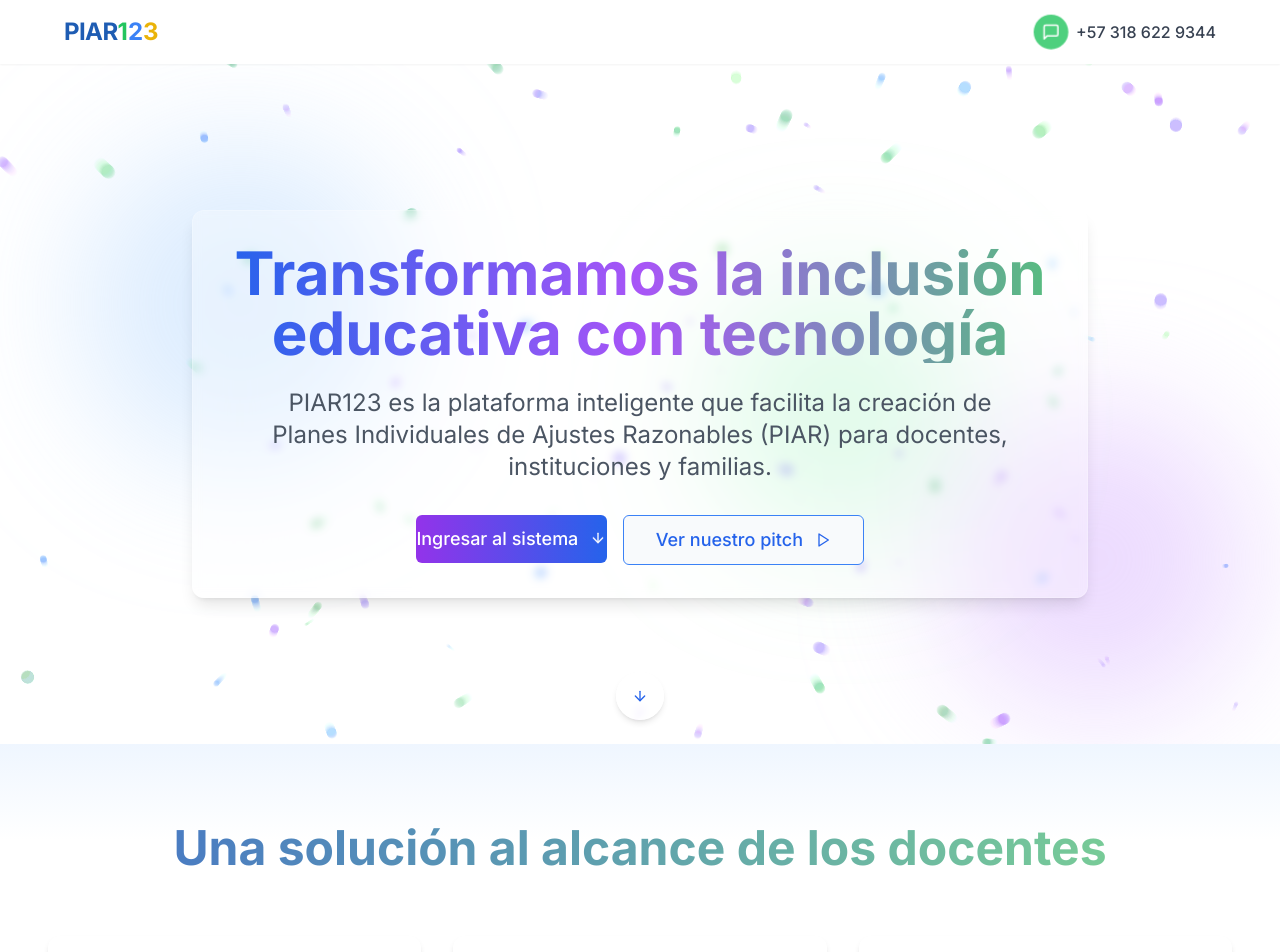
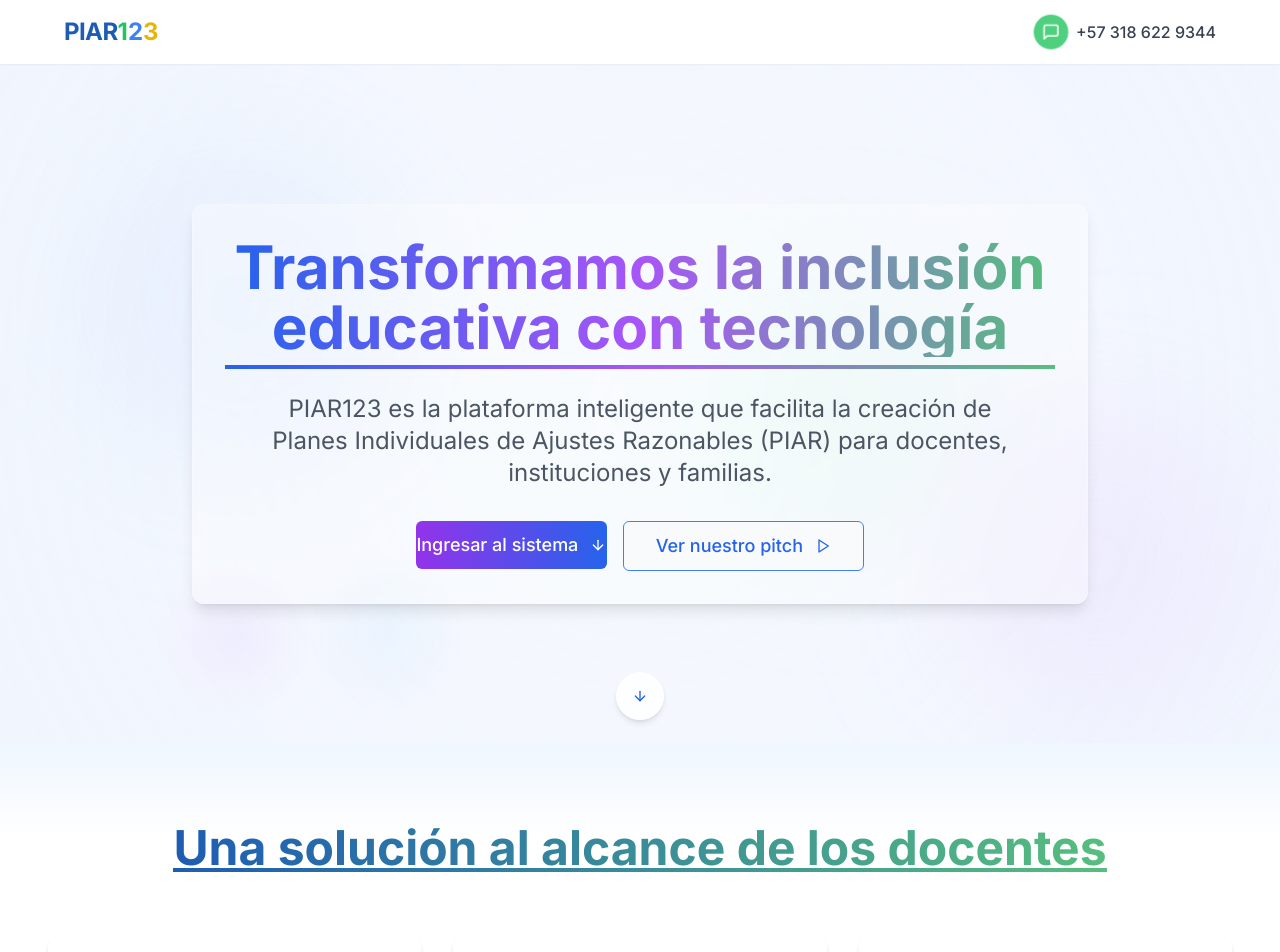
Before and after one commit to victormanueljordan/piar-wizard-colombia, a React (Vite) app: page / in a window 1280 px wide. Shown: the top 952 px of the page. Built offline with nearby package versions, Linux system fonts and the light colour scheme.

Commit message:
Refactor: Improve landing page visuals
- Remove animations from titles.
- Implement a new background alternative.
- Add co-founders' photos.

```diff
--- a/src/components/landing/CoFoundersSection.tsx
+++ b/src/components/landing/CoFoundersSection.tsx
@@ -23,11 +23,11 @@ const CoFoundersSection = () => {
             <div className="relative">
               <div className="absolute -inset-1 bg-gradient-to-r from-blue-400 to-piar-green rounded-full opacity-75 blur-sm"></div>
               <Avatar className="h-32 w-32 border-4 border-white shadow-lg mb-6 relative z-10">
-                <AvatarImage src="/placeholder.svg" alt="Martha Gómez" />
+                <AvatarImage src="/lovable-uploads/479f3d34-d04f-4ed0-a5f9-a28acb545208.png" alt="Martha Gómez" />
                 <AvatarFallback className="bg-piar-blue text-white text-2xl">MG</AvatarFallback>
               </Avatar>
             </div>
-            <h3 className="text-2xl font-bold text-gray-800 mb-1 text-center">Martha Liliana Gómez Gaviria</h3>
+            <h3 className="text-2xl font-bold text-gray-800 mb-1">Martha Liliana Gómez Gaviria</h3>
             <p className="text-piar-blue font-medium mb-4 text-center">Cofundadora</p>
             <p className="text-center text-gray-600 mb-6">
               Licenciada en Ciencias Naturales con amplia experiencia docente, comprometida con la inclusión y la innovación educativa.
@@ -48,11 +48,11 @@ const CoFoundersSection = () => {
             <div className="relative">
               <div className="absolute -inset-1 bg-gradient-to-r from-piar-blue to-piar-green rounded-full opacity-75 blur-sm"></div>
               <Avatar className="h-32 w-32 border-4 border-white shadow-lg mb-6 relative z-10">
-                <AvatarImage src="/placeholder.svg" alt="Victor Jordan" />
+                <AvatarImage src="/lovable-uploads/0387a12f-c093-4e6a-9e2b-18defa8eeb90.png" alt="Victor Jordan" />
                 <AvatarFallback className="bg-piar-green text-white text-2xl">VJ</AvatarFallback>
               </Avatar>
             </div>
-            <h3 className="text-2xl font-bold text-gray-800 mb-1 text-center">Víctor Manuel Jordán Beghelli</h3>
+            <h3 className="text-2xl font-bold text-gray-800 mb-1">Víctor Manuel Jordán Beghelli</h3>
             <p className="text-piar-green font-medium mb-4 text-center">Cofundador y líder tecnológico</p>
             <p className="text-center text-gray-600 mb-6">
               Ingeniero experto en soluciones de información para la industria, con enfoque en inteligencia artificial y automatización educativa.
--- a/src/components/landing/HeroSection.tsx
+++ b/src/components/landing/HeroSection.tsx
@@ -11,18 +11,26 @@ interface HeroSectionProps {
 const HeroSection = ({ scrollToLogin, scrollToProblem, scrollToVideo }: HeroSectionProps) => {
   return (
     <section className="relative min-h-[85vh] py-12 flex items-center overflow-hidden">
-      {/* Animated dots background */}
+      {/* Subtle light effects in background */}
       <div className="absolute inset-0 -z-10">
-        <div className="absolute top-20 left-20 w-80 h-80 bg-blue-300 rounded-full mix-blend-multiply filter blur-3xl opacity-20 animate-pulse"></div>
-        <div className="absolute bottom-10 right-10 w-72 h-72 bg-purple-300 rounded-full mix-blend-multiply filter blur-3xl opacity-30 animate-pulse delay-700"></div>
-        <div className="absolute top-1/3 right-1/4 w-60 h-60 bg-green-300 rounded-full mix-blend-multiply filter blur-3xl opacity-20 animate-pulse delay-1000"></div>
+        <div className="absolute top-20 left-20 w-80 h-80 bg-blue-300 rounded-full mix-blend-multiply filter blur-3xl opacity-10"></div>
+        <div className="absolute bottom-10 right-10 w-72 h-72 bg-purple-300 rounded-full mix-blend-multiply filter blur-3xl opacity-15"></div>
+        <div className="absolute top-1/3 right-1/4 w-60 h-60 bg-green-300 rounded-full mix-blend-multiply filter blur-3xl opacity-10"></div>
       </div>
 
       <div className="container mx-auto px-4 z-10">
         <div className="max-w-4xl mx-auto backdrop-blur-sm bg-white/30 p-8 rounded-xl shadow-lg border border-white/20">
           <div className="text-center space-y-6 mb-8">
-            <h1 className="text-4xl md:text-5xl lg:text-6xl font-bold text-gray-800 leading-tight bg-clip-text text-transparent bg-gradient-to-r from-blue-600 via-purple-500 to-piar-green">
-              Transformamos la inclusión educativa con tecnología
+            <h1 className="text-4xl md:text-5xl lg:text-6xl font-bold text-gray-800 leading-tight relative">
+              <span className="bg-clip-text text-transparent bg-gradient-to-r from-blue-600 via-purple-500 to-piar-green inline-block">
+                Transformamos la inclusión educativa con tecnología
+              </span>
+              <div className="h-1 w-0 bg-gradient-to-r from-blue-600 via-purple-500 to-piar-green mt-2 mx-auto"
+                style={{
+                  animation: "expand 1.5s forwards",
+                  animationTimingFunction: "ease-out",
+                  animationDelay: "0.5s"
+              }}></div>
             </h1>
             <p className="text-xl md:text-2xl text-gray-600 mx-auto max-w-3xl">
               PIAR123 es la plataforma inteligente que facilita la creación de Planes Individuales de Ajustes Razonables (PIAR) para docentes, instituciones y familias.
@@ -36,7 +44,7 @@ const HeroSection = ({ scrollToLogin, scrollToProblem, scrollToVideo }: HeroSect
               onClick={scrollToLogin}
             >
               <span className="relative z-10">Ingresar al sistema</span>
-              <ArrowDown className="h-4 w-4 ml-1 relative z-10 animate-bounce" />
+              <ArrowDown className="h-4 w-4 ml-1 relative z-10" />
               <div className="absolute inset-0 h-full w-full bg-gradient-to-r from-purple-700 to-blue-700 scale-x-0 group-hover:scale-x-100 transition-transform duration-500 origin-left"></div>
             </Button>
             <Button
@@ -62,6 +70,14 @@ const HeroSection = ({ scrollToLogin, scrollToProblem, scrollToVideo }: HeroSect
           <ArrowDown className="text-blue-600 h-5 w-5" />
         </Button>
       </div>
+
+      {/* Add CSS animation for the underline effect */}
+      <style jsx global>{`
+        @keyframes expand {
+          from { width: 0; }
+          to { width: 100%; }
+        }
+      `}</style>
     </section>
   );
 };
--- a/src/components/landing/ProblemSection.tsx
+++ b/src/components/landing/ProblemSection.tsx
@@ -6,12 +6,13 @@ const ProblemSection = () => {
     <section className="py-20 px-4 bg-white relative">
       {/* Decorative elements */}
       <div className="absolute top-0 left-0 w-full h-24 bg-gradient-to-b from-blue-50 to-transparent"></div>
-      <div className="absolute bottom-0 right-0 w-1/3 h-1/3 bg-gradient-to-br from-piar-yellow/5 to-piar-yellow/20 rounded-full filter blur-3xl animate-pulse"></div>
+      <div className="absolute bottom-0 right-0 w-1/3 h-1/3 bg-gradient-to-br from-piar-yellow/5 to-piar-yellow/20 rounded-full filter blur-3xl"></div>
 
       <div className="container mx-auto relative z-10">
-        <h2 className="text-3xl md:text-4xl lg:text-5xl font-bold text-center mb-16 animate-fade-in">
-          <span className="bg-clip-text text-transparent bg-gradient-to-r from-piar-blue to-piar-green animate-pulse">
+        <h2 className="text-3xl md:text-4xl lg:text-5xl font-bold text-center mb-16 relative overflow-hidden">
+          <span className="bg-clip-text text-transparent bg-gradient-to-r from-piar-blue to-piar-green relative inline-block">
             Una solución al alcance de los docentes
+            <div className="absolute bottom-0 left-0 h-1 w-full bg-gradient-to-r from-piar-blue to-piar-green transform origin-left"></div>
           </span>
         </h2>
 
@@ -38,8 +39,8 @@ const ProblemSection = () => {
           ].map((item, index) => (
             <div
               key={index}
-              className="bg-white p-6 rounded-xl shadow-md hover:shadow-xl transition-all duration-500 transform hover:scale-105 opacity-0 animate-fade-in"
-              style={{ animationDelay: `${item.delay}ms`, animationFillMode: 'forwards' }}
+              className="bg-white p-6 rounded-xl shadow-md hover:shadow-xl transition-all duration-500 transform hover:scale-105"
+              style={{ animationFillMode: 'forwards' }}
             >
               <div className="bg-piar-blue/10 p-4 rounded-lg mb-5 flex justify-center transform hover:rotate-3 transition-all duration-300">
                 <img src={item.image} alt={item.alt} className="h-32 w-auto object-cover rounded" />
@@ -54,7 +55,7 @@ const ProblemSection = () => {
           ))}
         </div>
 
-        <div className="mt-16 bg-gradient-to-r from-piar-blue/20 to-piar-green/20 p-6 rounded-xl shadow-md max-w-2xl mx-auto transform hover:scale-[1.02] hover:shadow-lg transition-all duration-500 opacity-0 animate-fade-in" style={{ animationDelay: "600ms", animationFillMode: "forwards" }}>
+        <div className="mt-16 bg-gradient-to-r from-piar-blue/20 to-piar-green/20 p-6 rounded-xl shadow-md max-w-2xl mx-auto transform hover:scale-[1.02] hover:shadow-lg transition-all duration-500">
           <p className="text-xl md:text-2xl font-medium text-gray-700 italic text-center">
             "Con PIAR123, cada estudiante recibe lo que necesita."
           </p>
--- a/src/pages/Landing.tsx
+++ b/src/pages/Landing.tsx
@@ -27,7 +27,7 @@ const Landing = () => {
   return (
     <div className="min-h-screen flex flex-col overflow-x-hidden relative">
       {/* Animated background */}
-      <AnimatedBackground type="particles" intensity="high" />
+      <AnimatedBackground type="subtle-gradient" intensity="medium" />
 
       {/* Header with WhatsApp number */}
       <HeaderSection />
```
Also changed, not shown: src/components/AnimatedBackground.tsx (+55 -10 lines), public/lovable-uploads/0387a12f-c093-4e6a-9e2b-18defa8eeb90.png (added), public/lovable-uploads/479f3d34-d04f-4ed0-a5f9-a28acb545208.png (added).
